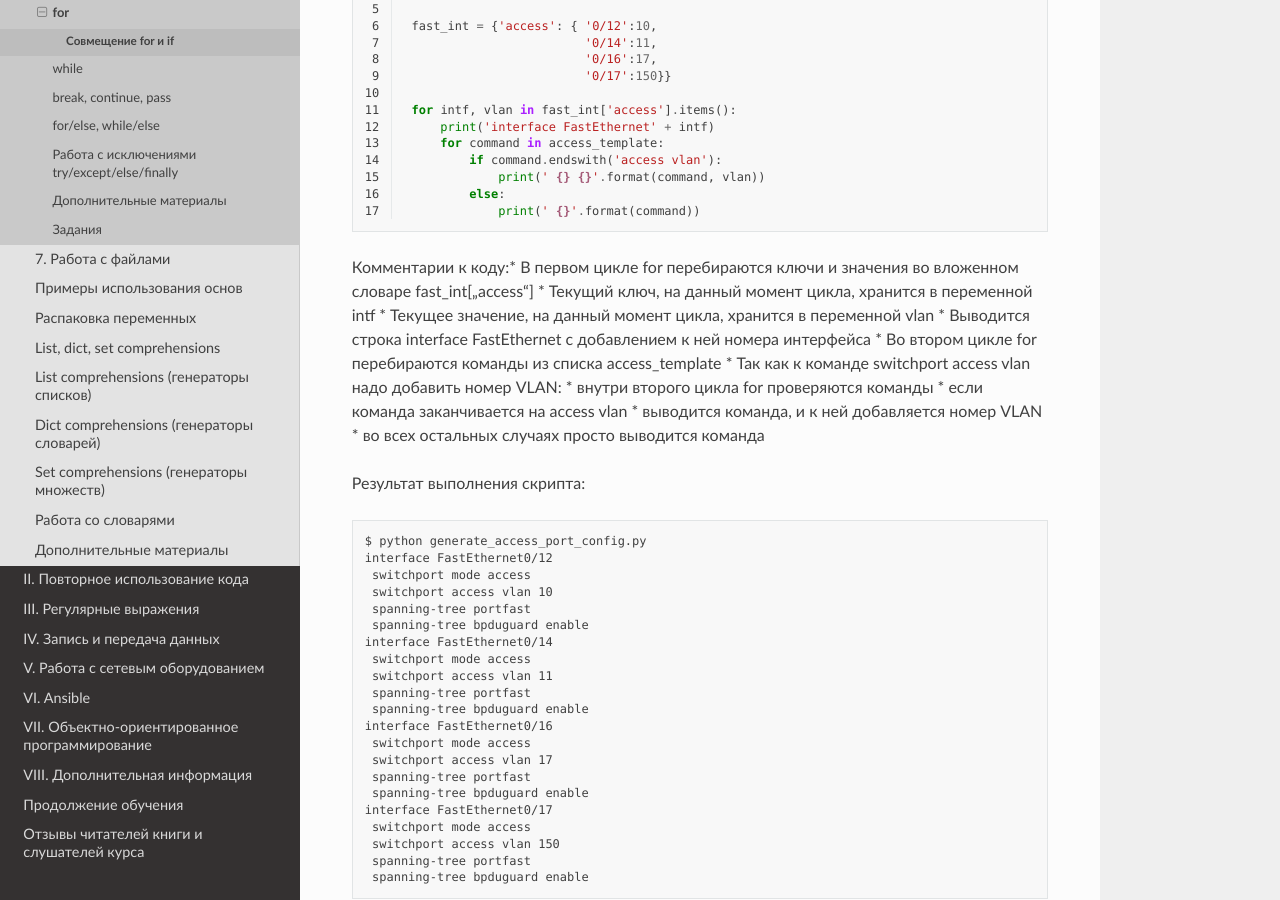
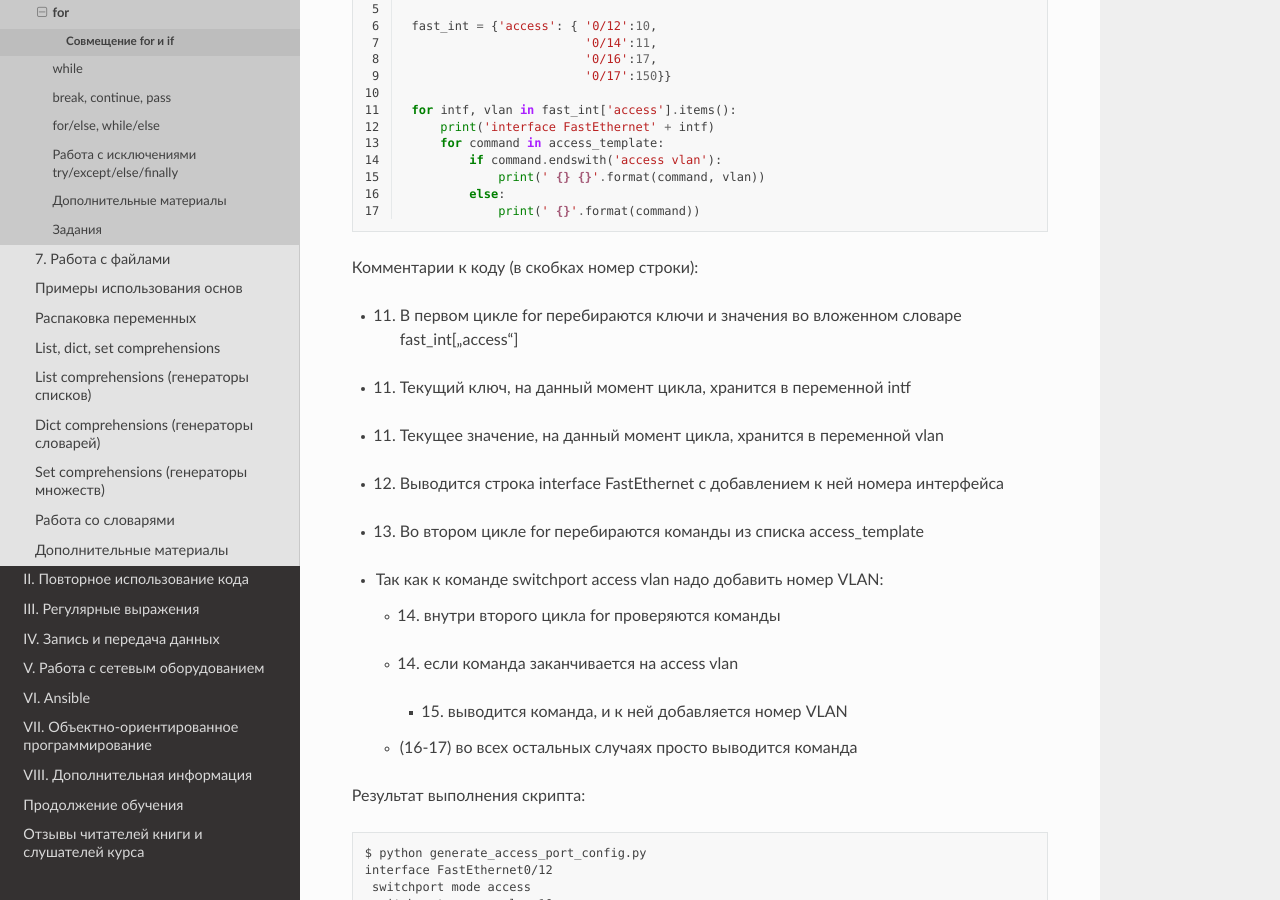
Before and after one commit to natenka/pyneng-book, a Sphinx documentation site: the page built from docs/source/book/06_control_structures/2b_for_if.rst, in a window 1280 px wide and 900 px high, scrolled down 359 px. Built offline with Sphinx 7.4.7 and the Read the Docs theme 2.0.0, drawn with Linux system fonts in a browser that asks for light colours; pages that are not in the unit, such as notebooks, are missing from menus.

Commit message:
Finished for

```diff
--- a/docs/source/book/06_control_structures/2b_for_if.rst
+++ b/docs/source/book/06_control_structures/2b_for_if.rst
@@ -26,16 +26,22 @@
             else:
                 print(' {}'.format(command))
 
-Комментарии к коду:* В первом цикле for перебираются ключи и значения
-во вложенном словаре fast\_int['access'] \* Текущий ключ, на данный
-момент цикла, хранится в переменной intf \* Текущее значение, на данный
-момент цикла, хранится в переменной vlan \* Выводится строка interface
-FastEthernet с добавлением к ней номера интерфейса \* Во втором цикле
-for перебираются команды из списка access\_template \* Так как к команде
-switchport access vlan надо добавить номер VLAN: \* внутри второго цикла
-for проверяются команды \* если команда заканчивается на access vlan \*
-выводится команда, и к ней добавляется номер VLAN \* во всех остальных
-случаях просто выводится команда
+Комментарии к коду (в скобках номер строки):
+
+* (11) В первом цикле for перебираются ключи и значения во вложенном словаре fast\_int['access']
+* (11) Текущий ключ, на данный момент цикла, хранится в переменной intf
+* (11) Текущее значение, на данный момент цикла, хранится в переменной vlan
+* (12) Выводится строка interface FastEthernet с добавлением к ней номера интерфейса
+* (13) Во втором цикле for перебираются команды из списка access_template
+* Так как к команде switchport access vlan надо добавить номер VLAN:
+
+  * (14) внутри второго цикла for проверяются команды
+  * (14) если команда заканчивается на access vlan
+
+    * (15) выводится команда, и к ней добавляется номер VLAN
+
+  * (16-17) во всех остальных случаях просто выводится команда
+
 
 Результат выполнения скрипта:
 
```
